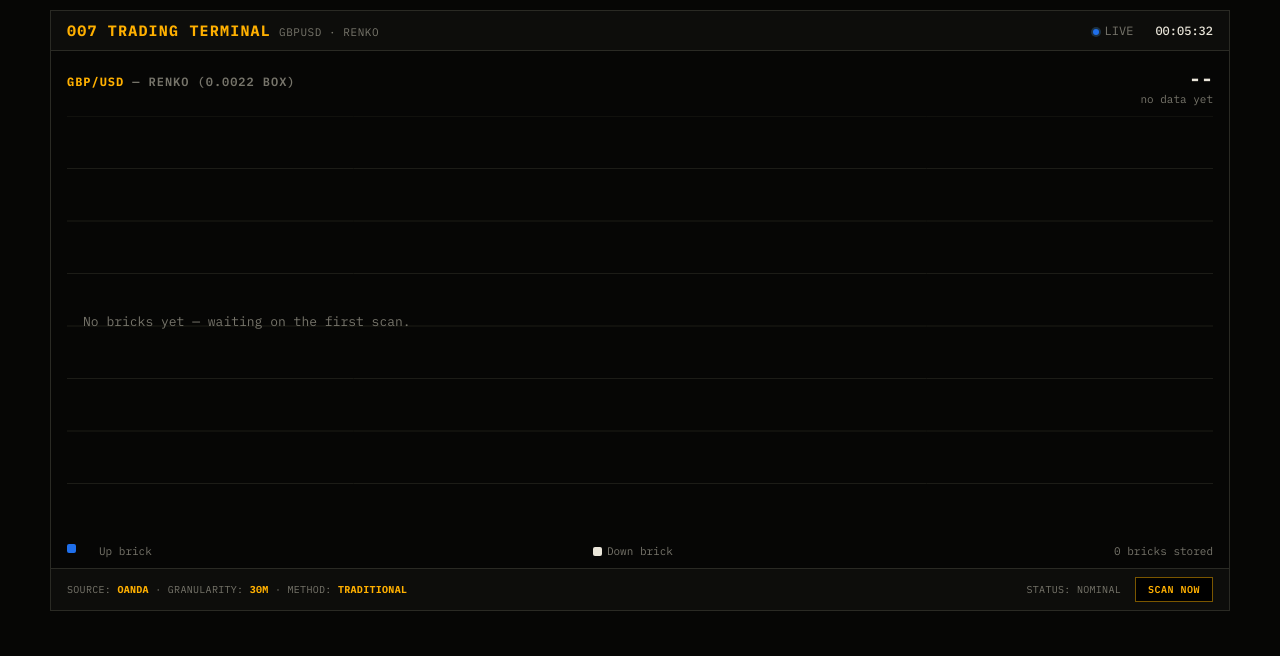
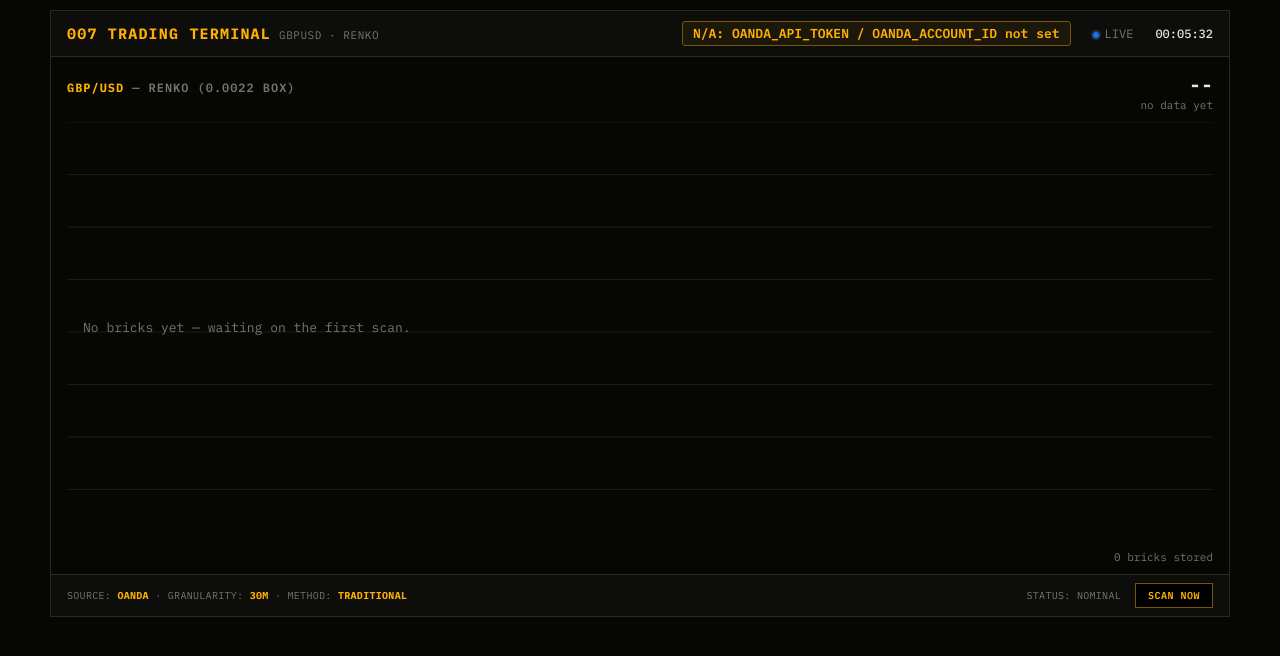
Before and after one commit to adamlahlou/007-trading-terminal, a FastAPI app: page / in a window 1280 px wide. Shown: the top 656 px of the page. Run offline with FastAPI, Linux system fonts and the light colour scheme; data that the repository does not hold is empty.

Commit message:
Hollow bricks, remove legend key, debug price feed visibility

```diff
--- a/static/app.js
+++ b/static/app.js
@@ -75,7 +75,6 @@
   const yFor = (lvl) => vPad + (maxLevel - lvl) * brickH;
 
   const white = getComputedStyle(document.documentElement).getPropertyValue('--white').trim();
-  const blue = getComputedStyle(document.documentElement).getPropertyValue('--blue').trim();
 
   shown.forEach((b, i) => {
     const x = padding + i * slotW + (slotW - brickW) / 2;
@@ -83,8 +82,11 @@
     const bh = brickH * 0.9;
 
     roundedRectPath(ctx, x, y, brickW, bh, radius);
-    ctx.fillStyle = b.direction === 1 ? blue : white;
+    ctx.fillStyle = b.direction === 1 ? 'rgba(31,111,235,0.18)' : 'rgba(234,230,218,0.10)';
     ctx.fill();
+    ctx.strokeStyle = white;
+    ctx.lineWidth = 1.5;
+    ctx.stroke();
   });
 
   // Pending "ghost" bar: shows whether live price is currently above or
@@ -161,18 +163,19 @@
 
 async function pollLivePrice() {
   const el = document.getElementById('live-price');
+  if (!el) { console.error('live-price element not found in DOM'); return; }
   try {
     const res = await fetch('/api/price');
     const data = await res.json();
     if (data.error) {
-      el.textContent = 'PRICE FEED N/A';
+      el.textContent = `N/A: ${data.error}`;
       state.livePrice = null;
     } else {
       el.textContent = `${data.mid.toFixed(5)} (${data.bid.toFixed(5)}/${data.ask.toFixed(5)})`;
       state.livePrice = data.mid;
     }
   } catch (e) {
-    el.textContent = 'PRICE FEED N/A';
+    el.textContent = `N/A: ${e.message}`;
     state.livePrice = null;
   }
   drawBricks();
--- a/static/style.css
+++ b/static/style.css
@@ -42,7 +42,15 @@
 .brand span { color: var(--dim); font-weight: 400; margin-left: 8px; font-size: 11px; letter-spacing: 0.05em; }
 .topbar-right { display:flex; align-items:center; gap:22px; font-size: 12px; color: var(--dim); }
 .topbar-right .clock { color: var(--white); font-weight:500; }
-.live-price { color: var(--amber); font-weight:600; font-size:13px; }
+.live-price {
+  color: var(--amber);
+  font-weight:600;
+  font-size:13px;
+  border: 1px solid var(--amber-dim);
+  padding: 3px 10px;
+  border-radius: 3px;
+  background: rgba(255,176,0,0.06);
+}
 .topbar-right .live-dot { width:6px; height:6px; border-radius:50%; background:var(--blue); display:inline-block; margin-right:6px; box-shadow:0 0 0 2px rgba(74,154,232,0.25); }
 
 .chart-panel { padding: 14px 16px 10px; }
@@ -52,11 +60,7 @@
 .price-now { font-size: 20px; font-weight: 600; color: var(--white); }
 .price-meta { font-size: 11px; color: var(--dim); }
 canvas { display:block; width:100%; height:420px; }
-.legend { display:flex; justify-content:space-between; font-size:11px; color:var(--dim); margin-top:8px; }
-.legend > div:first-child { display:flex; gap:18px; }
-.legend i { display:inline-block; width:9px; height:9px; margin-right:5px; vertical-align:-1px; }
-.legend i.up-swatch { background: var(--blue); border-radius: 2px; }
-.legend i.down-swatch { background: var(--white); border-radius: 2px; }
+.legend { display:flex; justify-content:flex-end; font-size:11px; color:var(--dim); margin-top:8px; }
 
 .statusbar {
   display:flex; justify-content:space-between; align-items:center; padding:8px 16px;
--- a/templates/index.html
+++ b/templates/index.html
@@ -12,6 +12,7 @@
   <div class="topbar">
     <div class="brand">007 TRADING TERMINAL<span id="brand-sub">GBPUSD · RENKO</span></div>
     <div class="topbar-right">
+      <div id="live-price" class="live-price">--</div>
       <div><span class="live-dot"></span>LIVE</div>
       <div class="clock" id="clock">--:--:--</div>
     </div>
@@ -27,8 +28,6 @@
     </div>
     <canvas id="renko"></canvas>
     <div class="legend">
-      <div><i class="up-swatch"></i>Up brick</div>
-      <div><i class="down-swatch"></i>Down brick</div>
       <div id="brick-count-legend">0 bricks stored</div>
     </div>
   </div>
```
